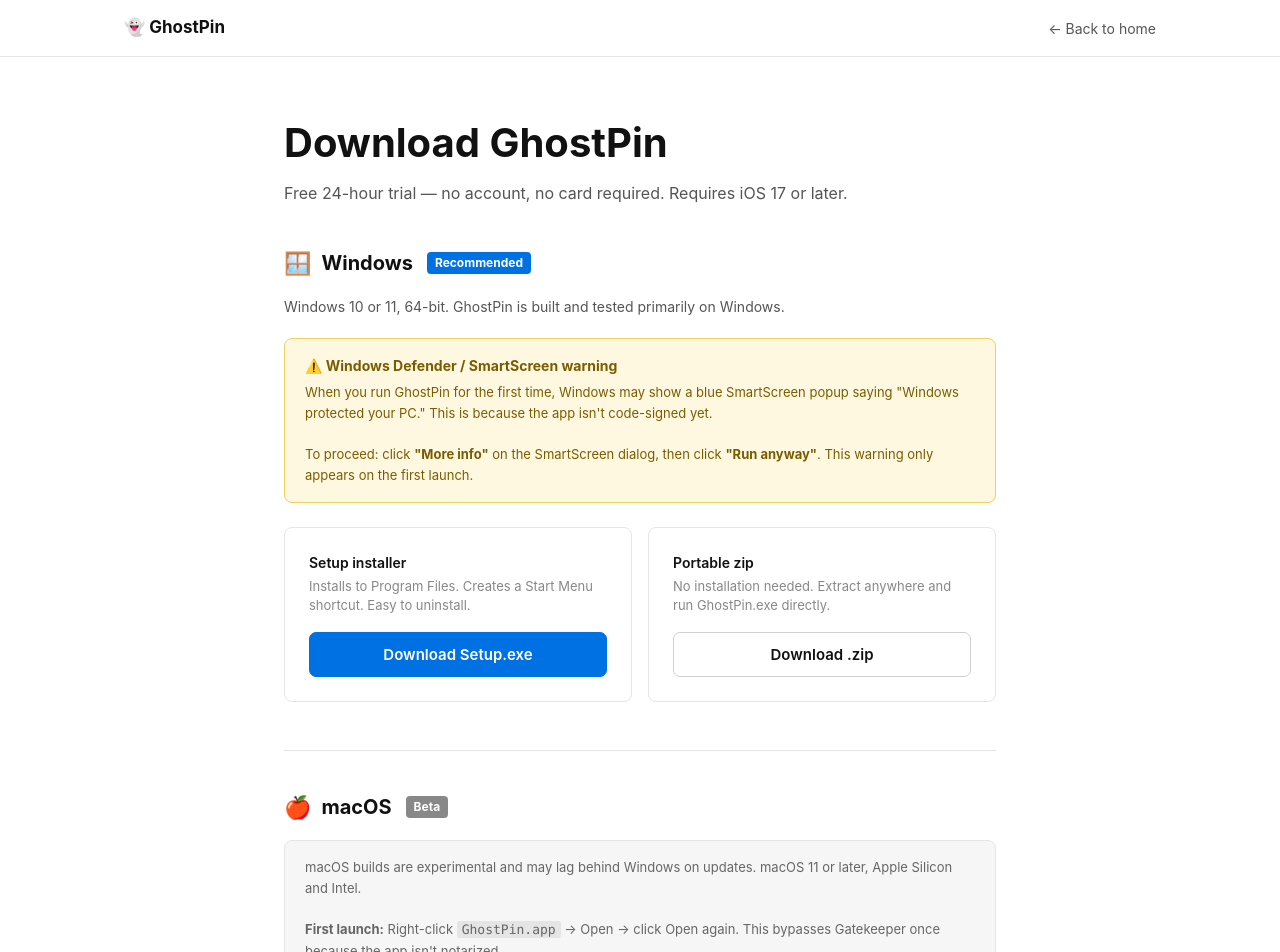
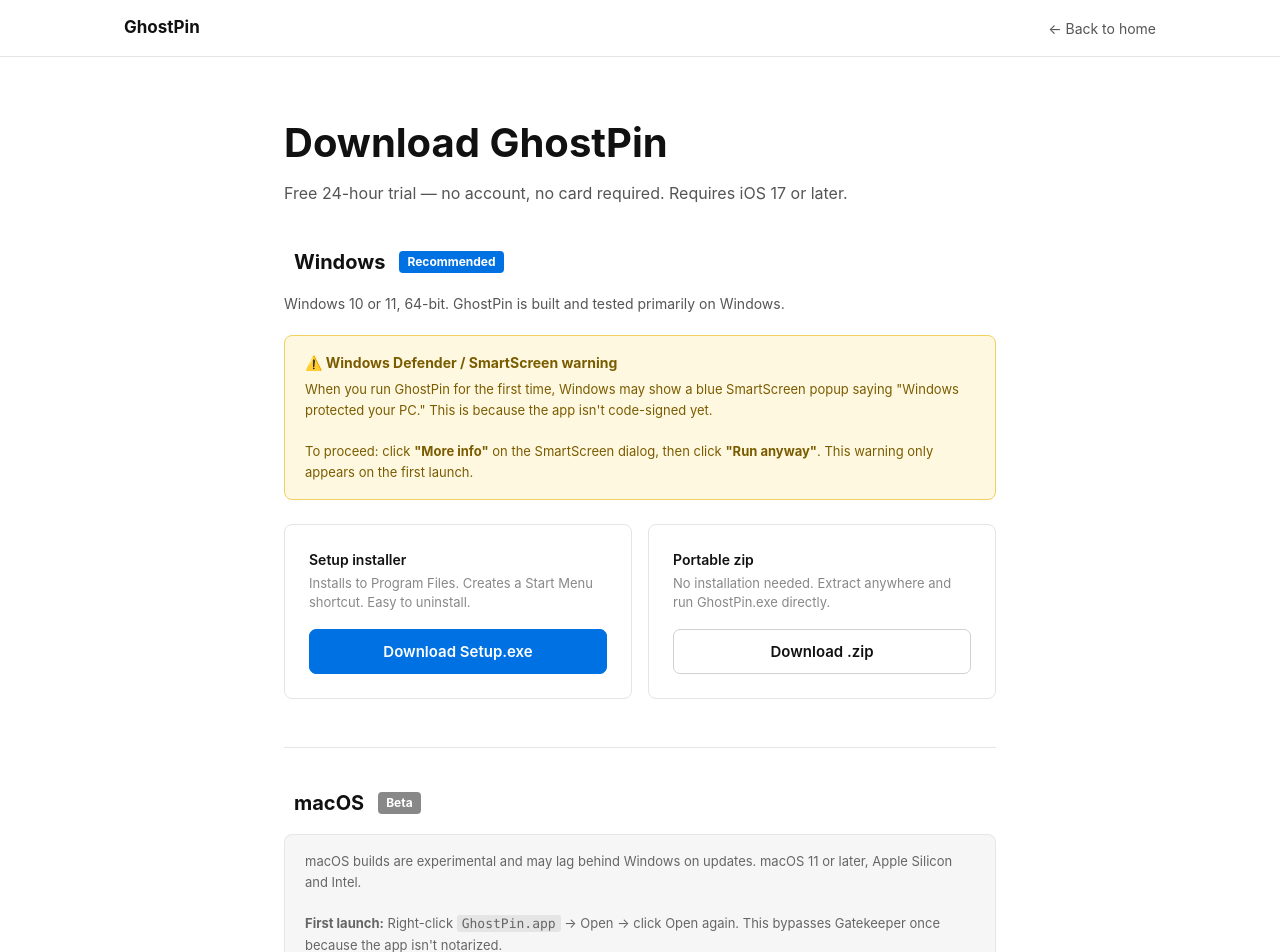
Before and after one commit to EithanTuy/ghostpin-web, a React (Vite) app: page /download in a window 1280 px wide. Shown: the top 952 px of the page. Built offline with nearby package versions, Linux system fonts and the light colour scheme; no server answers.

Commit message:
Remove all emojis from site

```diff
--- a/src/components/Shell.tsx
+++ b/src/components/Shell.tsx
@@ -8,7 +8,6 @@
       <nav className="border-b border-[#e8e8ed] bg-[#f5f5f7]/90 backdrop-blur">
         <div className="max-w-6xl mx-auto px-6 py-4 flex items-center justify-between">
           <Link to="/" className="flex items-center gap-2 text-xl font-bold text-[#1d1d1f]">
-            <span>👻</span>
             <span>GhostPin</span>
           </Link>
           <Link to="/account" className="text-sm text-[#6e6e73] hover:text-[#1d1d1f] transition-colors">
--- a/src/pages/Cancel.tsx
+++ b/src/pages/Cancel.tsx
@@ -4,7 +4,6 @@
   return (
     <Shell>
       <div className="w-full max-w-md text-center">
-        <div className="text-5xl mb-6">🛒</div>
         <h1 className="text-3xl font-bold text-[#1d1d1f] mb-3">Checkout canceled</h1>
         <p className="text-[#6e6e73] mb-8">No charge was made. You can pick a plan whenever you're ready.</p>
         <div className="flex flex-col sm:flex-row gap-3 justify-center">
--- a/src/pages/Download.tsx
+++ b/src/pages/Download.tsx
@@ -13,7 +13,7 @@
       {/* Nav */}
       <nav style={{ borderBottom: "1px solid #e5e5e5", position: "sticky", top: 0, background: "#fff", zIndex: 100 }}>
         <div style={{ maxWidth: 1080, margin: "0 auto", padding: "0 24px", height: 56, display: "flex", alignItems: "center", justifyContent: "space-between" }}>
-          <Link to="/" style={{ fontWeight: 700, fontSize: "17px", textDecoration: "none", color: "#111" }}>👻 GhostPin</Link>
+          <Link to="/" style={{ fontWeight: 700, fontSize: "17px", textDecoration: "none", color: "#111" }}>GhostPin</Link>
           <Link to="/" style={{ fontSize: "14px", color: "#555", textDecoration: "none" }}>← Back to home</Link>
         </div>
       </nav>
@@ -28,7 +28,7 @@
         {/* Windows — primary */}
         <section style={{ marginBottom: 48 }}>
           <div style={{ display: "flex", alignItems: "center", gap: 10, marginBottom: 16 }}>
-            <span style={{ fontSize: "22px" }}>🪟</span>
+            <span style={{ fontSize: "22px" }}></span>
             <h2 style={{ fontSize: "20px", fontWeight: 700, margin: 0 }}>Windows</h2>
             <span style={{ fontSize: "12px", fontWeight: 700, background: "#0071e3", color: "#fff", padding: "2px 8px", borderRadius: 4, marginLeft: 4 }}>Recommended</span>
           </div>
@@ -88,7 +88,7 @@
         {/* macOS — secondary */}
         <section style={{ marginBottom: 48 }}>
           <div style={{ display: "flex", alignItems: "center", gap: 10, marginBottom: 16 }}>
-            <span style={{ fontSize: "22px" }}>🍎</span>
+            <span style={{ fontSize: "22px" }}></span>
             <h2 style={{ fontSize: "20px", fontWeight: 700, margin: 0 }}>macOS</h2>
             <span style={{ fontSize: "12px", fontWeight: 700, background: "#888", color: "#fff", padding: "2px 8px", borderRadius: 4, marginLeft: 4 }}>Beta</span>
           </div>
--- a/src/pages/Home.tsx
+++ b/src/pages/Home.tsx
@@ -102,7 +102,7 @@
       {/* Nav */}
       <nav style={{ borderBottom: "1px solid #e5e5e5", position: "sticky", top: 0, background: "#fff", zIndex: 100 }}>
         <div style={{ maxWidth: 1080, margin: "0 auto", padding: "0 24px", height: 56, display: "flex", alignItems: "center", justifyContent: "space-between" }}>
-          <div style={{ fontWeight: 700, fontSize: "17px" }}>👻 GhostPin</div>
+          <div style={{ fontWeight: 700, fontSize: "17px" }}>GhostPin</div>
           <div style={{ display: "flex", alignItems: "center", gap: 28 }}>
             <a href="#features" style={navLink}>Features</a>
             <a href="#pricing" style={navLink}>Pricing</a>
@@ -303,7 +303,7 @@
       {/* Footer */}
       <footer style={{ borderTop: "1px solid #e5e5e5", background: "#fafafa", padding: "40px 24px" }}>
         <div style={{ maxWidth: 1080, margin: "0 auto", display: "flex", flexWrap: "wrap", justifyContent: "space-between", alignItems: "center", gap: 16 }}>
-          <p style={{ fontSize: "14px", fontWeight: 700, margin: 0 }}>👻 GhostPin</p>
+          <p style={{ fontSize: "14px", fontWeight: 700, margin: 0 }}>GhostPin</p>
           <div style={{ display: "flex", flexWrap: "wrap", gap: 20, fontSize: "13px" }}>
             {([ ["Terms of Service", "/terms"], ["Privacy Policy", "/privacy"], ["EULA", "/eula"], ["Refund Policy", "/refund"], ["Download", "/download"], ["Manage subscription", "/account"] ] as [string, string][]).map(([label, href]) => (
               <Link key={label} to={href} style={{ color: "#666", textDecoration: "none" }}>{label}</Link>
--- a/src/pages/NotFound.tsx
+++ b/src/pages/NotFound.tsx
@@ -16,7 +16,6 @@
 
   return (
     <div className="flex flex-col items-center justify-center min-h-screen space-y-4 px-6 font-sans bg-[#f5f5f7] text-[#1d1d1f]">
-      <div className="text-6xl">👻</div>
       <h1 className="text-5xl font-extrabold">404</h1>
       <p className="text-lg text-[#6e6e73]">This page drifted off the map.</p>
       <button
--- a/src/pages/Plans.tsx
+++ b/src/pages/Plans.tsx
@@ -35,7 +35,7 @@
       {/* Nav */}
       <nav style={{ borderBottom: "1px solid #e5e5e5", position: "sticky", top: 0, background: "#fff", zIndex: 100 }}>
         <div style={{ maxWidth: 1080, margin: "0 auto", padding: "0 24px", height: 56, display: "flex", alignItems: "center", justifyContent: "space-between" }}>
-          <Link to="/" style={{ fontWeight: 700, fontSize: "17px", textDecoration: "none", color: "#111" }}>👻 GhostPin</Link>
+          <Link to="/" style={{ fontWeight: 700, fontSize: "17px", textDecoration: "none", color: "#111" }}>GhostPin</Link>
           <Link to="/" style={{ fontSize: "14px", color: "#555", textDecoration: "none" }}>← Back</Link>
         </div>
       </nav>
--- a/src/pages/Success.tsx
+++ b/src/pages/Success.tsx
@@ -62,7 +62,6 @@
   return (
     <Shell>
       <div className="w-full max-w-xl text-center">
-        <div className="text-5xl mb-6">🎉</div>
         <h1 className="text-3xl font-bold text-[#1d1d1f] mb-3">You're in — thanks for subscribing!</h1>
         <p className="text-[#6e6e73] mb-8">
           {email ? (
```
